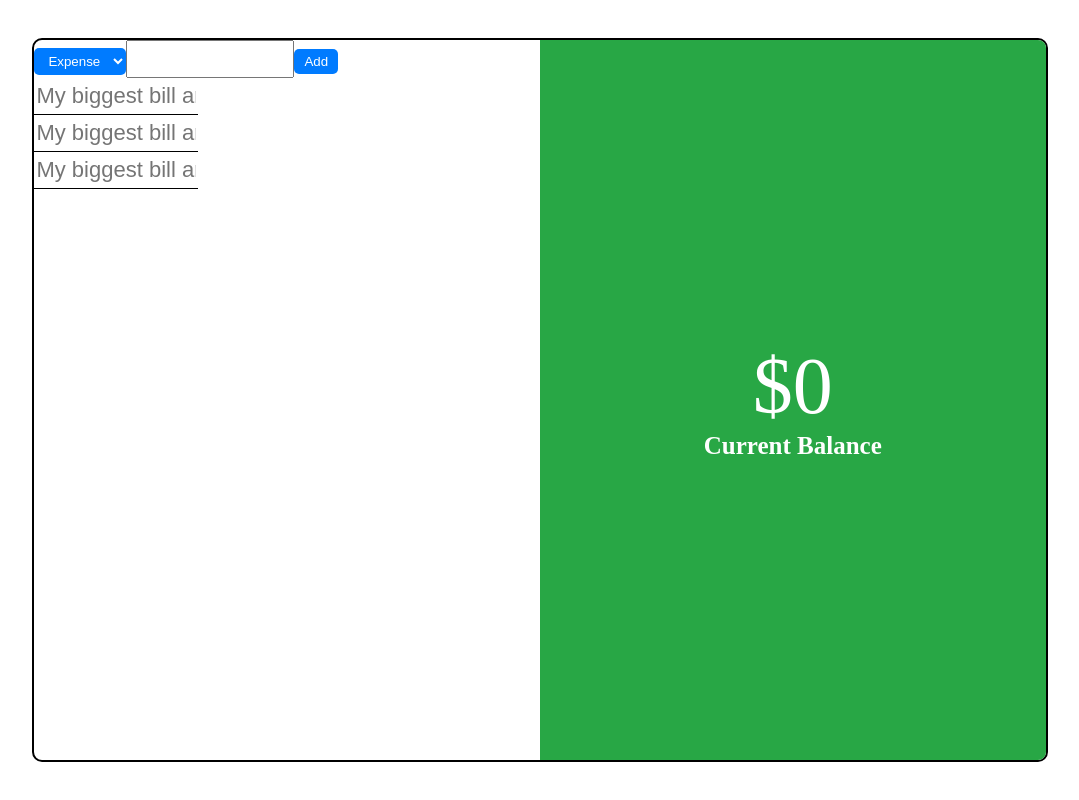
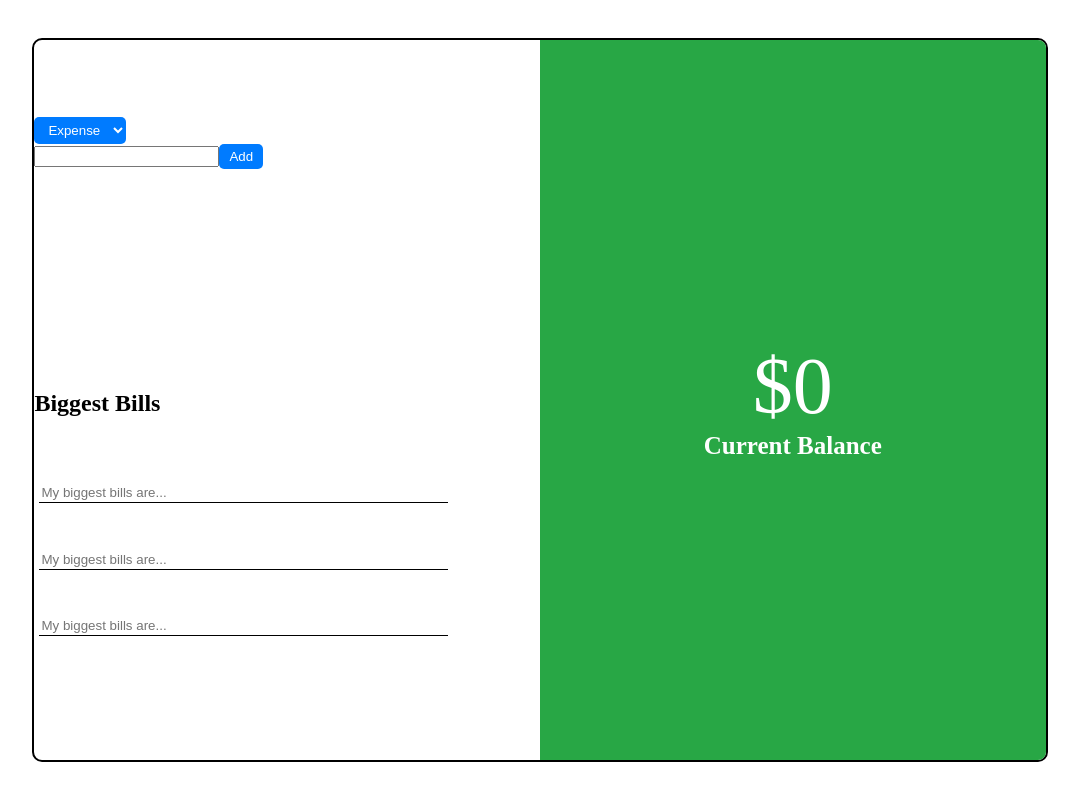
Before and after one commit to dev-martin02/track-expenses, a React (Vite) app: page / in a window 1280 px wide. Shown: the whole page, without its empty margins (100-1179 px from the left). Built offline with nearby package versions, Linux system fonts and the light colour scheme.

Commit message:
Change the structure of the files and style were improved

```diff
--- a/src/App.css
+++ b/src/App.css
@@ -31,6 +31,8 @@ body {
 
 #user-money {
   width: 100%;
+  display: flex;
+  justify-content: space-around;
 }
 #current-balance {
   display: flex;
@@ -38,13 +40,6 @@ body {
   justify-content: center;
   background-color: #28a745;
   color: white;
-}
-
-#user-money input {
-  height: 2rem;
-  width: 10rem;
-  font-size: 22px;
-  /* margin: 0 0; */
 }
 
 #current-balance h2 {
@@ -58,6 +53,9 @@ body {
   font-weight: 700;
 }
 
+select {
+  display: block;
+}
 select,
 button {
   background-color: #007bff;
--- a/src/App.jsx
+++ b/src/App.jsx
@@ -1,6 +1,8 @@
 import { useState } from "react";
 import "./App.css";
 import Task from "./components/task/Task";
+import InputLog from "./components/inputLog/InputLog";
+import UserBalance from "./components/userBalance/UserBalance";
 
 function App() {
   const [balance, setBalance] = useState(0);
@@ -46,20 +48,15 @@ function App() {
   return (
     <div id="container">
       <div id="user-money">
-        <select name="activity" id="activity" onChange={getSelectValue}>
-          <option value="expense">Expense</option>
-          <option value="income">Income</option>
-        </select>
-        <input type="number" value={inputAmount} onChange={getValueInput} />
-        <button onClick={action}>Add</button>
-        <div>
-          <Task />
-        </div>
+        <InputLog
+          getValueInput={getValueInput}
+          getSelectValue={getSelectValue}
+          inputAmount={inputAmount}
+          action={action}
+        />
+        <Task />
       </div>
-      <div id="current-balance">
-        <h2>{`$${balance}`}</h2>
-        <span>Current Balance</span>
-      </div>
+      <UserBalance balance={balance} />
     </div>
   );
 }
--- /dev/null
+++ b/src/components/inputLog/InputLog.jsx
@@ -0,0 +1,17 @@
+export default function InputLog({
+  getSelectValue,
+  getValueInput,
+  inputAmount,
+  action,
+}) {
+  return (
+    <div>
+      <select name="activity" id="activity" onChange={getSelectValue}>
+        <option value="expense">Expense</option>
+        <option value="income">Income</option>
+      </select>
+      <input type="number" value={inputAmount} onChange={getValueInput} />
+      <button onClick={action}>Add</button>
+    </div>
+  );
+}
--- a/src/components/task/Task.jsx
+++ b/src/components/task/Task.jsx
@@ -6,9 +6,10 @@ export default function Task() {
   const [focus2, setFocus2] = useState();
   const [focus3, setFocus3] = useState();
 
-  const initialText = "My biggest bill are...";
+  const initialText = "My biggest bills are...";
   return (
     <div id="biggestBillsSection">
+      <h2>Biggest Bills</h2>
       <input
         value={focus1}
         onChange={(e) => setFocus1(e.target.value)}
--- a/src/components/task/task.css
+++ b/src/components/task/task.css
@@ -4,9 +4,12 @@
   flex-direction: column;
   justify-content: space-evenly;
   width: 100%;
+  height: 50%;
 }
 
 .bills {
+  margin-left: 5px;
+  width: 80%;
   border: 0;
   padding: 2px;
   border-bottom: 1.5px solid black;
--- /dev/null
+++ b/src/components/userBalance/UserBalance.jsx
@@ -0,0 +1,8 @@
+export default function UserBalance({ balance }) {
+  return (
+    <div id="current-balance">
+      <h2>{`$${balance}`}</h2>
+      <span>Current Balance</span>
+    </div>
+  );
+}
```
